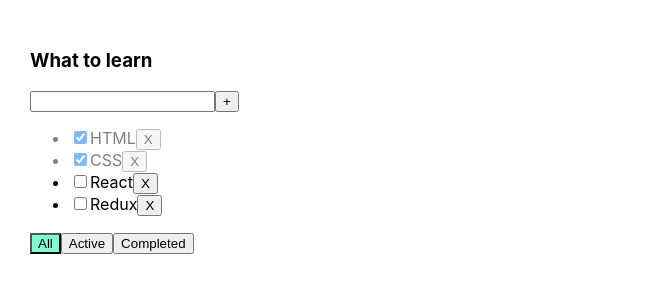
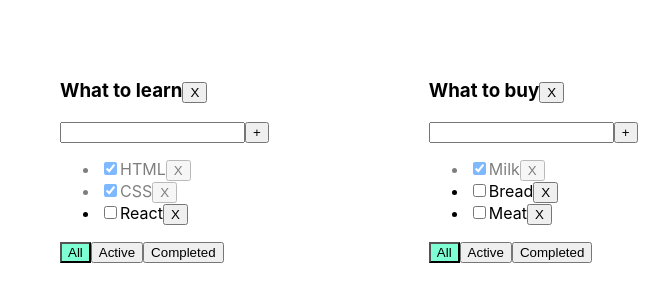
Before and after one commit to kovernikov/TodoList, a React (Create React App) app: page / in a window 1280 px wide. Shown: the top 302 px of the page, without its empty margins (0-671 px from the left). Built offline with nearby package versions, Linux system fonts and the light colour scheme.

Commit message:
TodoList05_active_two_todoLists

```diff
--- a/src/App.tsx
+++ b/src/App.tsx
@@ -9,42 +9,76 @@ export type TaskType = {
     isDone: boolean
 }
 
+type TodoListType = {
+    id: string
+    title: string
+    filter: FilterValueType
+}
+
+type TasksStateType = {
+    [key: string]: Array<TaskType>
+}
+
 export  type FilterValueType = 'all' | 'active' | 'completed'
 
 function App() {
-    let [filter, setFilter] = useState<FilterValueType>('all')
-    let [tasks, setTasks] = useState<Array<TaskType>>([
+    // BLL
+    const todolistsID_1 = v1()
+    const todolistsID_2 = v1()
+    const [todolists, setTodoLists] = useState<Array<TodoListType>>([
+        {id: todolistsID_1, title: 'What to learn', filter: 'all'},
+        {id: todolistsID_2, title: 'What to buy', filter: 'all'},
+    ])
+
+    const [tasks, setTasks] = useState<TasksStateType>({
+        [todolistsID_1]: [
             {id: v1(), title: 'HTML', isDone: true},
             {id: v1(), title: 'CSS', isDone: true},
             {id: v1(), title: 'React', isDone: false},
-        {id: v1(), title: 'Redux', isDone: false},
-    ])
+        ],
+        [todolistsID_2]: [
+            {id: v1(), title: 'Milk', isDone: true},
+            {id: v1(), title: 'Bread', isDone: false},
+            {id: v1(), title: 'Meat', isDone: false},
+        ],
+    })
+
+    // let [filter, setFilter] = useState<FilterValueType>('all')
+    // let [tasks, setTasks] = useState<Array<TaskType>>([
+    //     {id: v1(), title: 'HTML', isDone: true},
+    //     {id: v1(), title: 'CSS', isDone: true},
+    //     {id: v1(), title: 'React', isDone: false},
+    //     {id: v1(), title: 'Redux', isDone: false},
+    // ])
 
     // const tasks = array[0]
     // const setTasks = array[1]
 
-    function changeTodoListFilter(filterValue: FilterValueType) {
-        setFilter(filterValue)
+    function changeTodoListFilter(filter: FilterValueType, todoListID: string) {
+        setTodoLists(todolists.map(tl => tl.id === todoListID ? {...tl, filter: filter} : tl))
     }
 
-    function removeTask(taskID: string) {
-        const filteredTask = tasks.filter(t => t.id !== taskID)
-        console.log(filteredTask)
-        setTasks(filteredTask)
+    function removeTask(taskID: string, todoListID: string) {
+        tasks[todoListID] = tasks[todoListID].filter(t => t.id !== taskID)
+        setTasks({...tasks})
     }
 
-    function addTask(title: string) {
+    function addTask(title: string, todoListID: string)  {
         const newTask: TaskType = {
             id: v1(),
             title,
             isDone: false,
         }
-        const newTasks = [newTask, ...tasks]
-        setTasks(newTasks)
+        const copyTasks = {...tasks}
+        copyTasks[todoListID] = [newTask, ...tasks[todoListID]]
+        setTasks(copyTasks)
+
+        // const newTasks = [newTask, ...tasks]
+        // setTasks(newTasks)
         // setTasks([{id: v1(), title, isDone: false},...tasks])
     }
 
-    function changeStatus(taskId: string, newValue: boolean) {
+    function changeStatus(taskID: string, newValue: boolean, todoListID: string) {
 
         // let task = tasks.find(t => t.id === taskId)
         // if (task) {
@@ -52,35 +86,58 @@ function App() {
         // }
         // setTasks([...tasks])
 
-        const updatedTasks = tasks.map(t => t.id === taskId ? {...t, isDone: newValue } : t)
-        setTasks(updatedTasks)
+        const copyTasks = {...tasks}
+        copyTasks[todoListID] = tasks[todoListID].map(t => t.id === taskID ? {...t, isDone: newValue } : t)
+        setTasks(copyTasks)
+
+        // const updatedTasks = tasks.map(t => t.id === taskId ? {...t, isDone: newValue} : t)
+        // setTasks(updatedTasks)
     }
 
-    function getFilterTasks() {
-        switch (filter) {
+    function removeTodoList(todoListID: string) {
+        setTodoLists(todolists.filter(tl => tl.id !== todoListID))
+        const copyTasks = {...tasks}
+        delete copyTasks[todoListID]
+        setTasks(copyTasks)
+    }
+// UI
+    function getFilterTasks(tl: TodoListType) {
+        switch (tl.filter) {
             case 'active':
-                return tasks.filter(t => !t.isDone)
+                return tasks[tl.id].filter(t => !t.isDone)
             case 'completed':
-                return tasks.filter(t => t.isDone)
+                return tasks[tl.id].filter(t => t.isDone)
             default:
-                return tasks
+                return tasks[tl.id]
         }
     }
 
 
+    const todoListComponents = todolists.map(tl => {
+        const tasksForTodoList = getFilterTasks(tl)
         return (
             <div className="App">
                 <TodoList
-                tasks={getFilterTasks()}
-                title={'What to learn'}
+                    key={tl.id}
+                    todoListID={tl.id}
+                    tasks={tasksForTodoList}
+                    title={tl.title}
                     removeTask={removeTask}
                     changeTodoListFilter={changeTodoListFilter}
                     changeTaskStatus={changeStatus}
+                    removeTodoList={removeTodoList}
                     addTask={addTask}
-                filter={filter}
+                    filter={tl.filter}
                 />
             </div>
         )
+    })
+    return (
+        <div className="App">
+            {todoListComponents}
+        </div>
+    );
+
 }
 
 export default App;
--- a/src/TodoList.tsx
+++ b/src/TodoList.tsx
@@ -2,12 +2,14 @@ import React, {ChangeEvent, KeyboardEvent, useState} from 'react';
 import {FilterValueType, TaskType} from './App';
 
 type PropsTodoListType = {
+    todoListID: string
+    tasks: Array<TaskType>
     title: string
-    tasks: Array<TaskType>
-    removeTask: (taskID: string) => void
-    addTask: (title: string) => void
-    changeTodoListFilter: (filterValue: FilterValueType) => void
-    changeTaskStatus: (taskId: string, isDone: boolean) => void
+    removeTask: (taskID: string, todoListID: string) => void
+    changeTodoListFilter: (filterValue: FilterValueType, todoListID: string) => void
+    changeTaskStatus: (taskId: string, isDone: boolean, todoListID: string) => void
+    removeTodoList: (todoListID: string) => void
+    addTask: (title: string, todoListID: string) => void
     filter: FilterValueType
 }
 
@@ -17,13 +19,13 @@ function TodoList(props: PropsTodoListType) {
     let [error, setError] = useState<string | null>(null)
 
     const addTask = () => {
-        let chengeAddTask = (title.trim() !== '') ? props.addTask(title.trim()) : setError('Title is required');
+        let changeAddTask = (title.trim() !== '') ? props.addTask(title.trim(),props.todoListID) : setError('Title is required');
         setTitle('')
     }
 
     const tasksJSXElement = props.tasks.map(t => {
-        const removeTask = () => props.removeTask(t.id)
-        const onChangeHandler = (e: ChangeEvent<HTMLInputElement>) => props.changeTaskStatus(t.id, e.currentTarget.checked)
+        const removeTask = () => props.removeTask(t.id, props.todoListID)
+        const onChangeHandler = (e: ChangeEvent<HTMLInputElement>) => props.changeTaskStatus(t.id, e.currentTarget.checked, props.todoListID)
         return (
             <li key={t.id} className={t.isDone ? 'is-done' : ''}>
                 <input
@@ -43,14 +45,14 @@ function TodoList(props: PropsTodoListType) {
             addTask()
         }
     }
-    const onClickSetAllFilter = () => props.changeTodoListFilter('all')
-    const onClickSetActiveFilter = () => props.changeTodoListFilter('active')
-    const onClickSetCompletedFilter = () => props.changeTodoListFilter('completed')
+    const onClickSetAllFilter = () => props.changeTodoListFilter('all', props.todoListID)
+    const onClickSetActiveFilter = () => props.changeTodoListFilter('active', props.todoListID)
+    const onClickSetCompletedFilter = () => props.changeTodoListFilter('completed', props.todoListID)
 
 
     return (
         <div>
-            <h3>{props.title}</h3>
+            <h3>{props.title}<button onClick={()=> props.removeTodoList(props.todoListID)}>X</button></h3>
             <div>
                 <input
                     value={title}
```
Lines whose indentation alone changed are shown as unchanged.
